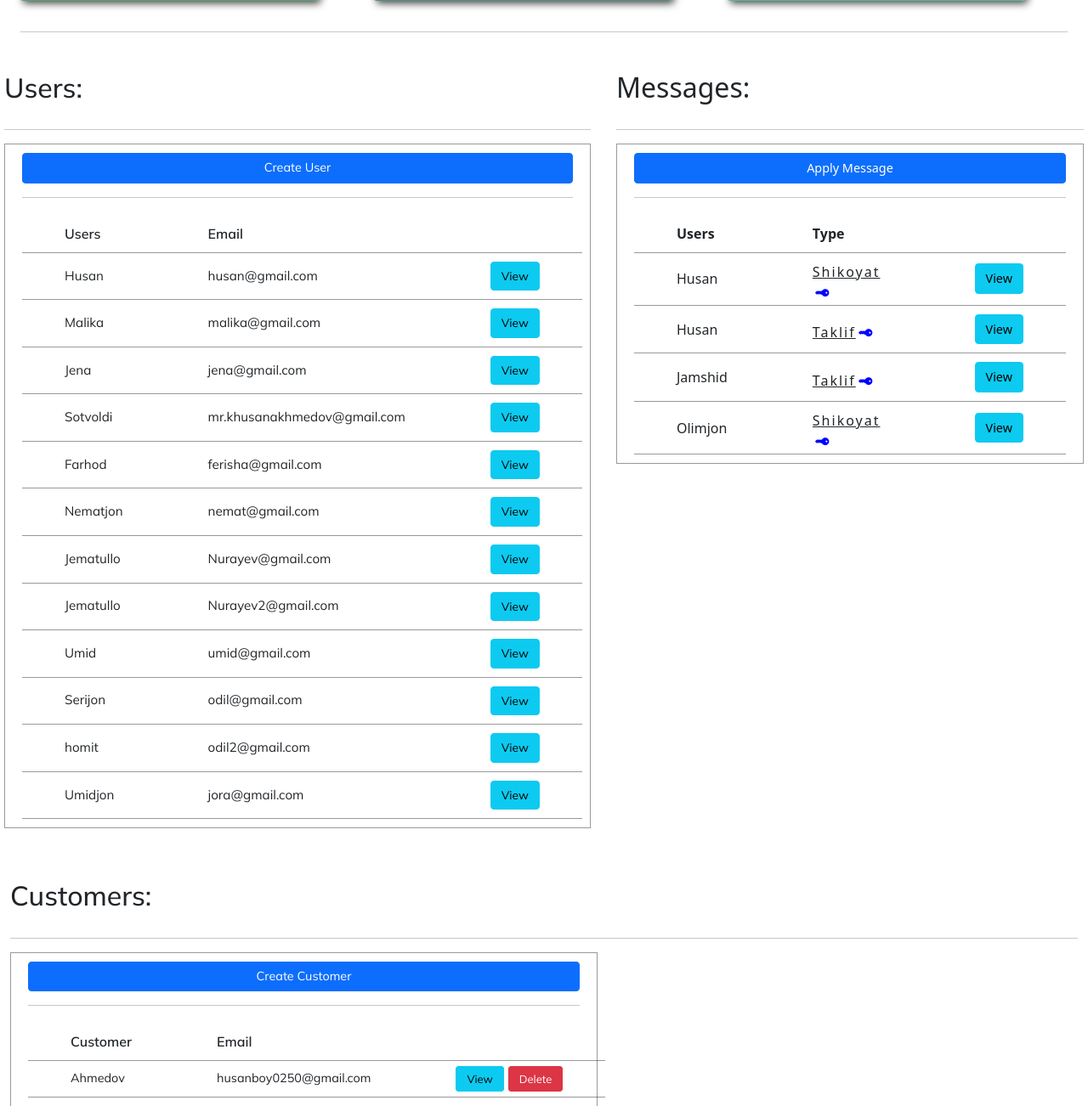
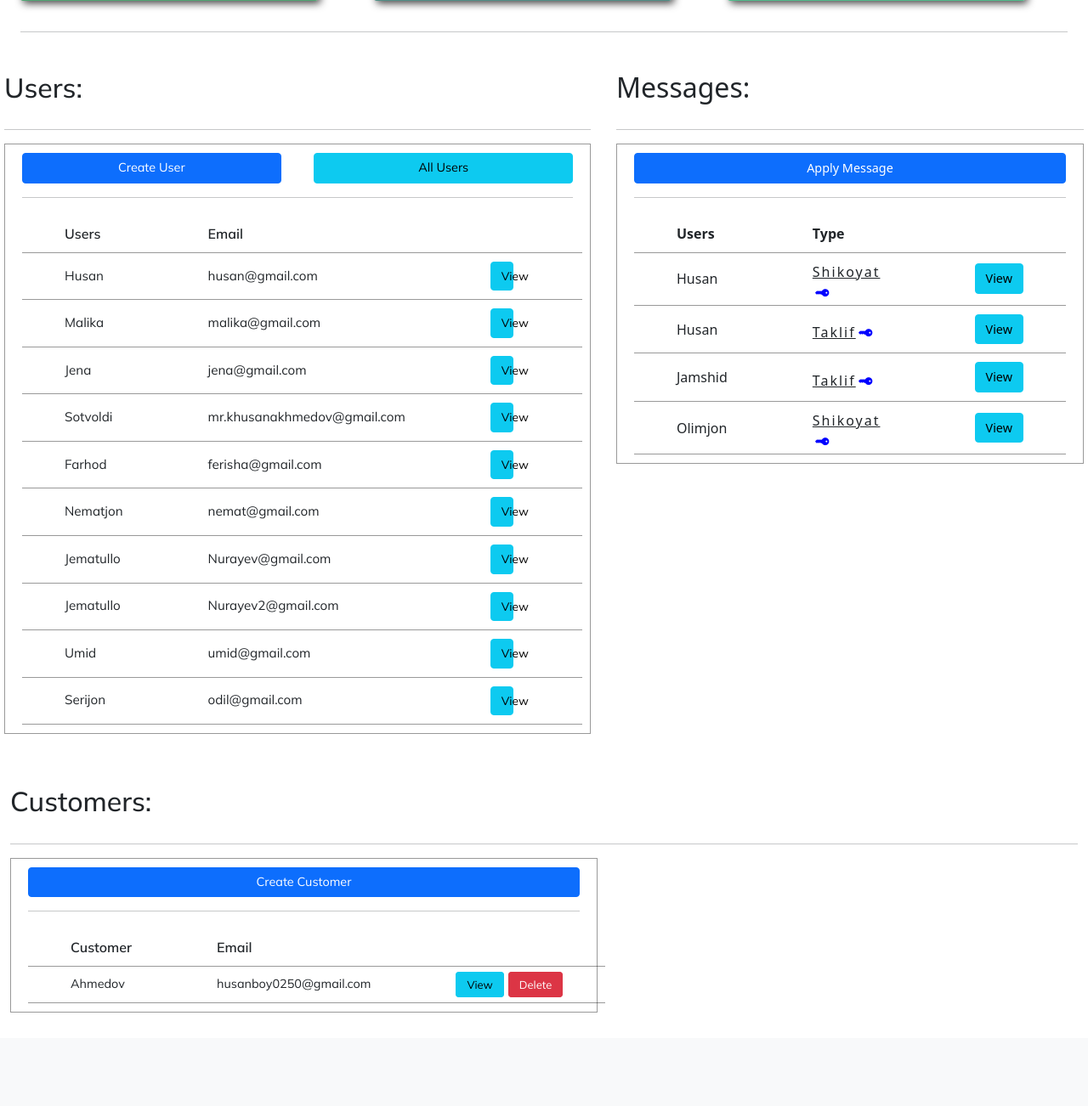
Before and after one commit to hwandev12/portfolio-code-out, a Django app: page /dashboard/ in a window 1280 px wide. Shown: the part 436-1738 px from the top of the page at 85% size. After the commit the page ends 1628 px from the top, so only its background shows below. Run offline with Django 4.2, Linux system fonts and the light colour scheme; data comes from the database, SQL or seed files in the repository; some libraries are stand-ins or nearby versions.

Commit message:
update dashboard template

```diff
--- a/apps/dashboard/views.py
+++ b/apps/dashboard/views.py
@@ -12,7 +12,7 @@ def dashboard(request):
     posts = Post.objects.count()
     contact = Contact.objects.count()
     contact_objects = Contact.objects.all()
-    all_users = Users.objects.all()
+    all_users = Users.objects.all().order_by('id')[:10]
     complaints = Contact.objects.filter(category__name='Shikoyat').count()
     offers = Contact.objects.filter(category__name='Taklif').count()
     context = {
--- a/static/css/dashboard.css
+++ b/static/css/dashboard.css
@@ -111,7 +111,11 @@ a {
 .users_section a {
     display: inline-block;
     text-align: center;
-    width: 100%;
+    width: 47% !important;
+}
+.users_link {
+    display: flex;
+    justify-content: space-between;
 }
 
 .users table {
--- a/templates/dashboard/pages/dashboard.html
+++ b/templates/dashboard/pages/dashboard.html
@@ -43,7 +43,10 @@
         <h2>Users:</h2>
         <hr>
         <div class="users_section">
-            <a class="btn btn-primary" href="{% url 'dashboard:create_user' %}">Create User</a>
+            <div class="users_link">
+                <a class="btn btn-primary" href="{% url 'dashboard:create_user' %}">Create User</a>
+                <a class="btn btn-info" href="{% url 'dashboard:create_user' %}">All Users</a>
+            </div>
             <table>
                 <tr class="bordered">
                     <th>Users</th>
@@ -106,5 +109,4 @@
         </table>
     </div>
 </section>
-
 {% endblock content %}
```
